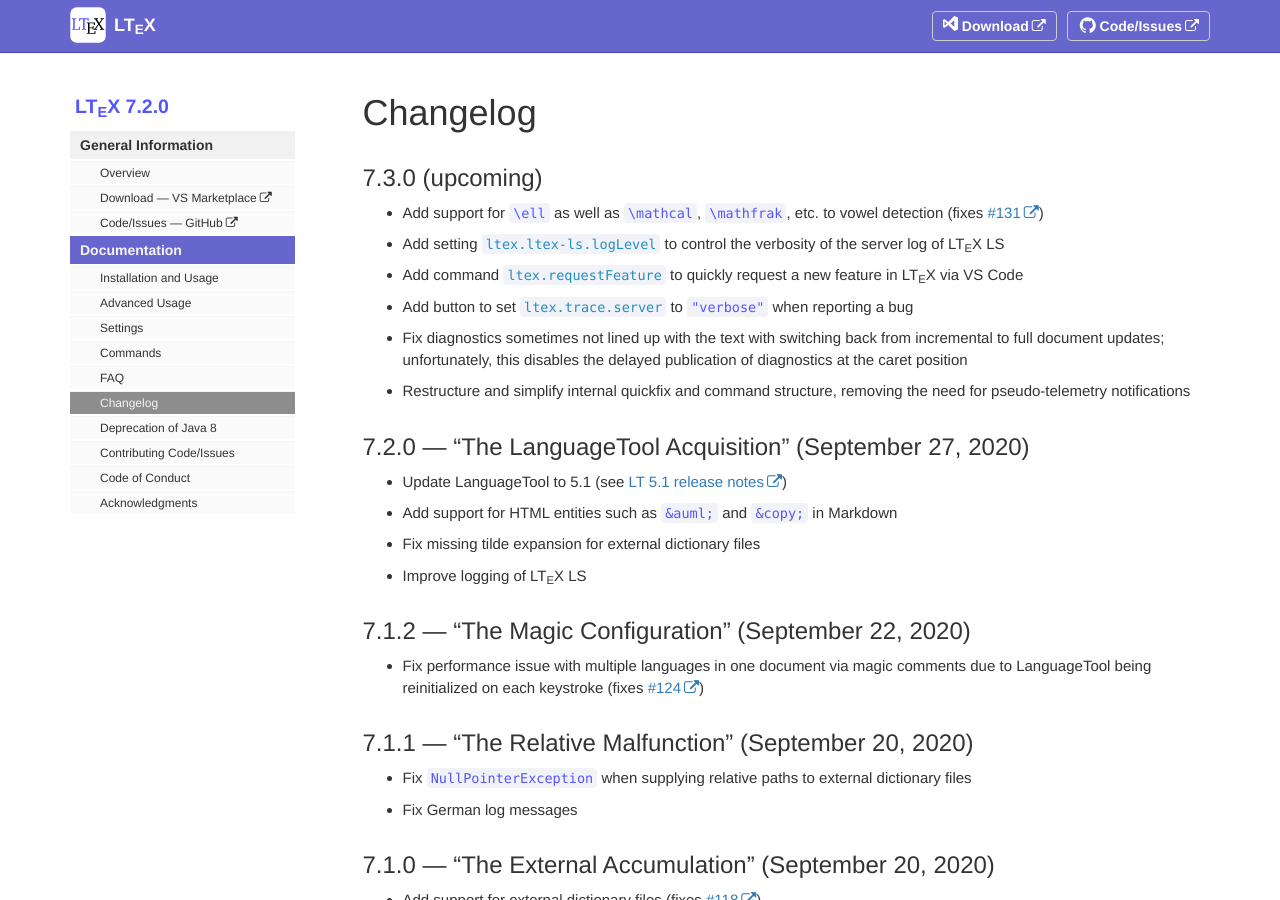
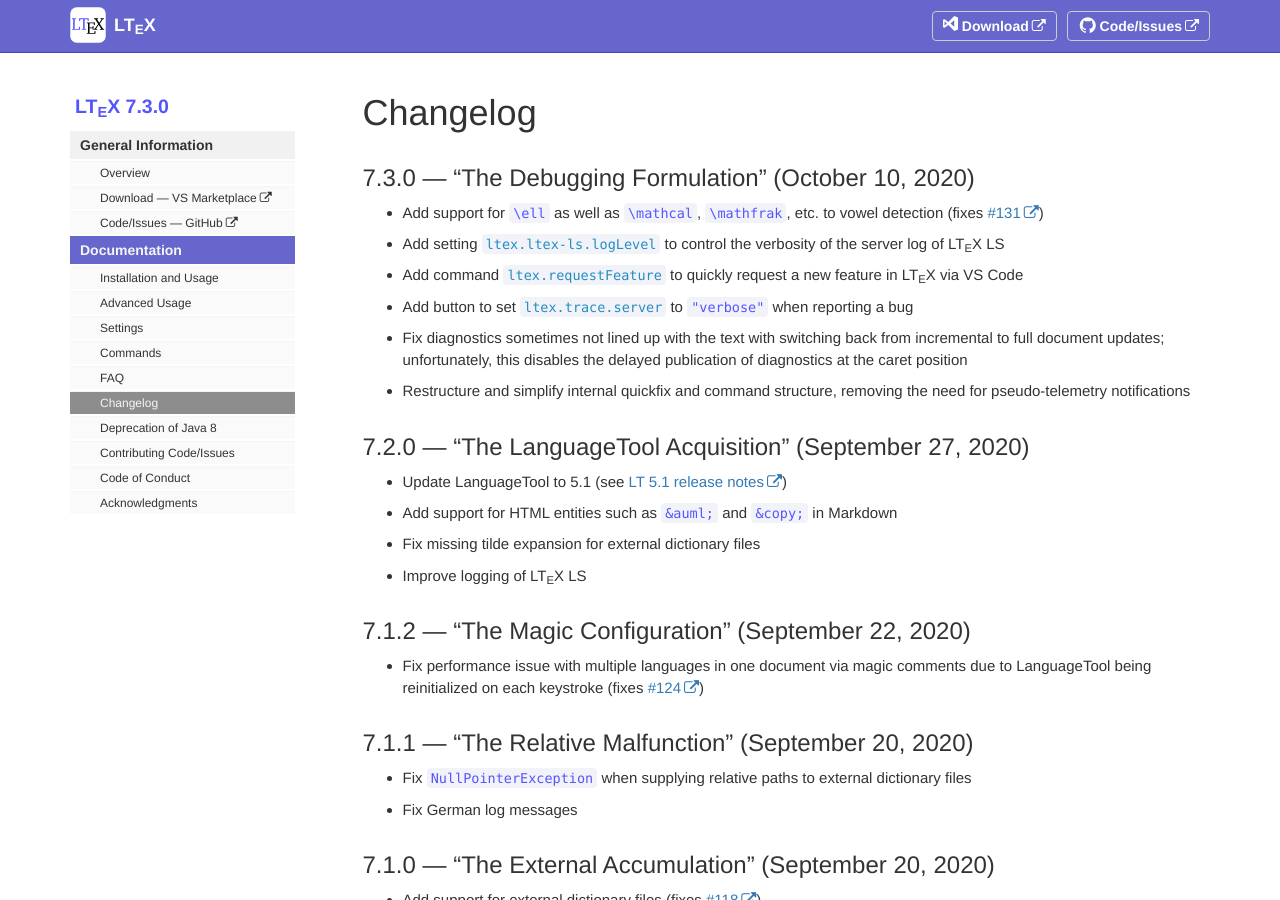
Before and after one commit to valentjn/vscode-ltex, a Jekyll site: the page built from pages/docs/changelog.md, in a window 1280 px wide and 900 px high. Built offline with Jekyll 4.4.1, drawn with Linux system fonts in a browser that asks for light colours.

Commit message:
Bump to 7.3.0

```diff
--- a/_data/sidebars/sidebar.yml
+++ b/_data/sidebars/sidebar.yml
@@ -1,7 +1,7 @@
 entries:
   - title: "sidebar"
     product: "LT<sub>E</sub>X"
-    version: "7.2.0"
+    version: "7.3.0"
     folders:
       - title: "General Information"
         output: "web"
--- a/pages/docs/changelog.md
+++ b/pages/docs/changelog.md
@@ -11,7 +11,7 @@
 toc: false
 ---
 
-## 7.3.0 (upcoming)
+## 7.3.0 — “The Debugging Formulation” (October 10, 2020)
 
 - Add support for `\ell` as well as `\mathcal`, `\mathfrak`, etc. to vowel detection (fixes [#131](https://github.com/valentjn/vscode-ltex/issues/131))
 - Add setting [`ltex.ltex-ls.logLevel`](settings.html#ltexltex-lsloglevel) to control the verbosity of the server log of LTeX LS
```
